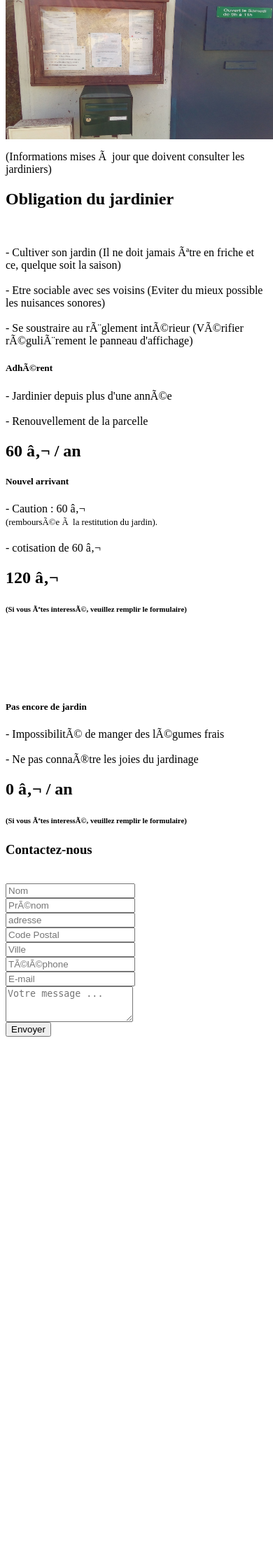
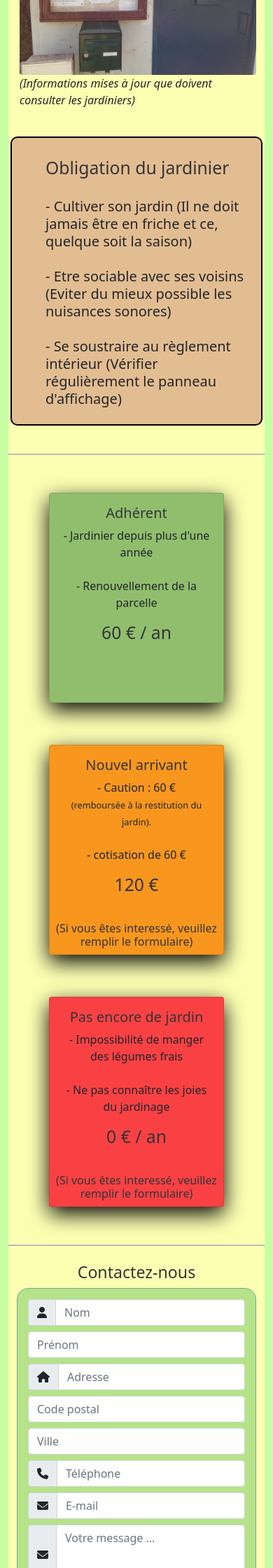
Before and after one commit to Perplexe45/amicaleDuLiege, a PHP site: page / in a window 390 px wide; the page is wider, and only the part inside the window is pictured. Shown: the part 2571-4811 px from the top of that part at 70% size. Before the commit the page ends 4052 px from the top of that part, so only its background shows below. Run offline with PHP 8.4, Linux system fonts and the light colour scheme; some libraries are stand-ins or nearby versions.

Commit message:
Fin du responsive

```diff
--- a/assets/css/style.css
+++ b/assets/css/style.css
@@ -6,47 +6,11 @@
   padding: 0;
 }
 
-
-
 body {
   width: 100%;
   height: 100%;
-  background-color: #6fc04a;
+  background-color: #C7FEA4;
 }
-
-body.modifPassword{
-  background-image: url(../background.png);
-  background-size: cover;
-  background-repeat: no-repeat;
-}
-
-#modifPasswordForm {
-  border: solid 1px;
-  max-width : 380px ;
-  border-radius: 7px;
-  background-color: rgba(249, 182, 11, 0.75);
-  margin:15% auto;
-  padding: 0 25px;
-}
-#modifPasswordForm h3{
-  text-align: center;
-  padding-top: 15px;
-  padding-bottom: 10px;
-}
-#modifPasswordForm input{
-  margin: 6px 0;
-  height: 45px;
-  padding: 0 10px;
-}
-#modifPasswordForm button{
-  margin: 15px 38px;
-  height: 45px;
-  width: 250px;
-  text-align: center;
-}
-
-
-
 
 .global-container {
   max-width: 1920px;
@@ -98,14 +59,14 @@ h6 {
 .cadre {
   padding-bottom: 10px;
   border-top: 2px solid #bbb;
-  background-color: #ecfcb3;
+  background-color: #FCFFB2;
 }
 
 .orangeCadre {
   border: solid 2px black;
   border-radius: 10px;
   background-color: #e3bd92;
-  margin: auto;
+
 
 }
 
@@ -183,105 +144,39 @@ img {
   height: 2.32rem;
   border-radius: 5px;
 }
-
 .styleForms {
-  border: solid 1px #537638;
+  border: solid 1px #73A9AD;
   margin: auto;
-  padding: auto;
+  padding: 15px 15px;
   border-radius: 1rem;
-  background: #b5c07f;
+  background: #b6E388;
+  width: 80%;
 }
 
-#adminForm {
-	margin-top: 4rem;
-  background-color: rgba(249, 182, 11, 0.75);
-	color: rgb(0, 0, 0);
-	border-radius: 5px;
-	padding: 30px;
-  height: 350px;
-  border: solid 1px;
-  max-width: 350px;
-  margin:4rem auto;
-}
-#adminForm h3{
-  text-align: center;
-  padding-bottom: 1rem;
-}
-
-.grey {
-	color: rgb(8, 3, 3);
-}
-.adjustFormAdmin {
-  margin-top: 12px;
-  padding-right:3px ;
-}
-.adjustFormAdmin p {
-  margin-top: 3px;
-  padding-right:3px ;
-}
-
-
-
-form #option {
-  color: #10110f;
-  margin-right: 5px;
-}
-
-.modifPasswordForm {
-	max-width: 450px;
-	margin: auto;
-	background-color: rgba(249, 182, 11, 0.75);
-	color: white;
-	border-radius: 5px;
-	padding: 50px;
-	margin-top: 300px;
-}
-
-input[type="email"], input[type="password"] {
-	padding: 15px;
-	width: 100%;
-	font-size: 1em;
-	border: 0;
-	border-radius: 5px;
-	color: #e9dfdf;
-	background-color: #0e1109;
-	margin-bottom: 15px;
-}
-
-button {
-	background-color: #a5e307;
-	color: white;
-	padding: 15px;
-	width: 100%;
-	font-size: 1em;
-	font-weight: bold;
-	border-radius: 5px;
-	border: 0;
-	cursor: pointer;
-}
-
-.greenButton {
+.greenButton, .registrationValid {
+  width: 10rem;
   height: 2.5rem;
   border-radius: 10px;
   background: #198754;
   color: white;
-  padding-top: 6px;
+  font-size: large;
+  display: block;
+  margin: auto;
+
 }
-.greenButton:hover {
+.greenButton:hover, .registrationValid:hover {
   background: #00610d;
   }
+.formButton {
+  padding-top: 1.40rem;
+  padding-bottom: auto;
 
-.formButton {
-  padding-top: 0.75rem;
-  padding-bottom: 0.75rem;
  }
 
 
- .container-OneColumn {
-  display: flex;
-  flex-direction: column;
-  justify-content: center;
-  text-align: center;
+.demandeEnreg{
+  max-width: 1000px;
+  margin: auto;
 }
 
 /* Caroussel */
@@ -326,7 +226,7 @@ footer {
   }
   .imgDisplay{
     width: 450px;
-    padding-left: 1rem !important;
+    padding-left: 0.75rem !important;
   }
   form#contact{
     max-width: 100%;
@@ -393,16 +317,14 @@ footer {
   }
   .imgDisplay{
     display: block;
-      padding-left: 0px !important;
-    }
-    .imgDisplay img{
-      width: 350px;
-    }
-    .cadreObligation {
-      max-width: 300px;
   }
 
-   .namePerson input {
-      padding-left: 0px;
+  .cadreObligation {
+    max-width: 360px !important;
+  }
+  .orangeCadre{
+    margin-left: auto !important;
+    margin-right: auto !important;
+    max-width: 500px;
   }
 }
--- a/index.html
+++ b/index.html
@@ -1,36 +1,49 @@
-<?php
-//verif si formulaire envoyé
-if (!empty($_POST)) {
+<!DOCTYPE html>
+<html lang="fr-FR">
+<head>
+    <meta charset="UTF-8">
+    <meta http-equiv="X-UA-Compatible" content="IE=edge">
+    <meta name="viewport" content="width=device-width, initial-scale=1.0">
+      <!-- Bootstrap CSS -->
+      <link href="/assets/css/bootstrap.min.css" rel="stylesheet">
+      <!-- My CSS -->
+      <link rel="stylesheet" href="/assets/css/style.css">
+      <link rel="stylesheet" media="only screen and (max-width: 500px)" href="./assets/css/style.mobile.css " />
+      <script src="https://kit.fontawesome.com/6ddde329a5.js" crossorigin="anonymous"></script>
 
-      if (isset($_POST['nom'],$_POST['prenom'],$_POST['adresse'],$_POST['codePostal'],$_POST['ville'],
-            $_POST['telephone'],$_POST['email'],$_POST['memo'])
-             && !empty($_POST['nom']) &&!empty($_POST['prenom']) &&!empty($_POST['adresse']) &&
-            !empty($_POST['codePostal']) && !empty($_POST['ville']) && !empty($_POST['telephone']) &&
-            !empty($_POST['email']) && !empty($_POST['memo']))
-        {
-        //Le formulaire est complet
-        $nom = strip_tags($_POST['nom']);
-        if (!filter_var($POST['email'], FILTER_VALIDATE_EMAIL)) {
-            die("L'adresse email est incorrecte");
-        }
-        //On Hasche le mot de passe
-    /*     $pass = password_hash($_POST[""])
-    } else { */
-      //var_dump($_POST);
-      //die('Le formulaire est incomplet');
-    }
-}
-@include 'includes/header.php'; // le @ n'affiche pas de msg d'erreur s'il n'y en a une.
-include 'includes/navbar.php';
-include 'includes/footer.php';
-include 'includes/functions.php';
+    <title>L'amicale du liège</title>
+</head>
+<body class="h-100 global-container">
+  <div class="container">
+    <!-- Bandeau du site -->
+    <header>
+      <img class="img-fluid"src="/assets/img/Bandeau_LesJardinDuLiege.png" alt="imageDeLassociation" />
+    </header>
 
-// Connexion à la bdd
-require_once 'connection.php';
-?>
-
-
-
+     <!-- Création de la Navbar -->
+    <nav class="navbar bg-gradient navbar-dark navbar-expand-md sticky-top navbar-light" style="background-color: #AA8B56;">
+      <div class="container">
+      <button class="navbar-toggler" data-bs-toggle="collapse" data-bs-target="#navbarDuSite">
+          <span class="navbar-toggler-icon"></span>
+        </button>
+        <div class="collapse navbar-collapse">
+          <ul class="navbar-nav fw-bold">
+              <li class="item-nav" >
+                  <a class="nav-link active" href="./index.html">Accueil</a>
+              </li>
+              <li class="item-nav">
+                  <a class="nav-link" href="./evenement.html">Evènements</a>
+              </li>
+              <li class="item-nav">
+                <a class="nav-link" href="./gestion.html">Gestion</a>
+            </li>
+              <li class="item-nav">
+                  <a class="nav-link" href="#contact">Contact</a>
+              </li>
+          </ul>
+        </div>
+      </div>
+    </nav>
       <div class="bg-danger blackCadre">
       <p style="font-size:1.4rem; text-align: center; color: rgb(247, 247, 241); font-weight: 700; padding-top:1rem;">
           Ce site a été uniquement conçu pour une évaluation avec un centre de formation. <br>
@@ -40,14 +53,13 @@ require_once 'connection.php';
 
     <main>
       <!-- Présentation -->
-  <div class="container">
-    <div class="row cadre">
+      <div class="container cadre">
         <h1 class="text-center my-5">L'envie de jardiner vous prend !</h1>
-
-      <div class="col-md-4 ps-3 cadre">
-        <img class="img-fluid rounded my-5" src="./assets/img/jardiniersHeureux.png" alt="jardiners heureux">
+        <div class="row presentation">
+            <div class="col-md-12 col-lg-12 col-xl-4 ps-3 col-sm-12 cadre">
+              <img class="rounded my-5" src="/assets/img/jardiniersHeureux.png" alt="jardiners heureux">
             </div>
-      <div class="introduction col-md-4 ps-5 cadre">
+            <div class="col-md-12 col-lg-12 col-xl-4 ps-5 col-sm-12 cadre">
               <p class="my-4 fs-5 lh-sm">
                 Envie de jardiner, de cultiver vos légumes et vos fruits ? <br><br>
                 A Tours, comme dans de nombreuses régions de France, des jardins familiaux permettent à chacun de bénéficier d'un espace à soi et de pouvoir cultiver ses légumes à moindre coût. <br><br>
@@ -55,12 +67,10 @@ require_once 'connection.php';
                 Cette association gère plus de 500 jardins, qui ont chacun une superficie de 150 m².
               </p>
             </div>
-      <div class="ps-2 py-5 col-sm-12 col-md-4 cadre">
+            <div class="localisationGarden col-md-12 col-lg-12 col-xl-4 ps-2 py-5 col-sm-12 cadre">
               <h5 class="">Localisation du jardin familiale</h5>
-        <div class="localisationGarden">
-          <img class=" img-fluid rounded-1 imgSituationGeo" src="./assets/img/SituationGeoAmicale.png" alt="">
+              <img class="rounded-1 imgSituationGeo" src="/assets/img/SituationGeoAmicale.png" alt="Lieu du local">
               <p class="fst-italic text-center" >(Passer la souris sur la photo pour agrandir)</p>
-        </div>
             </div>
         </div>
       </div>
@@ -68,35 +78,36 @@ require_once 'connection.php';
       <!-- Coordonnées de l'association et local -->
       <div class="container" >
         <div class="row cadre ">
-      <div class="col-md-6 ps-5 py-5" >
 
-        <h3 class=" my-3 ps-md-5">Adresse de l'amicale du liège</h3>
-          <p class="my-2 ps-md-5 fs-5 lh-sm">
+          <div class="col-xl-6 col-md-6 ps-xxl-5 ps-5 py-4 ps-lg-1" >
+            <h3 class=" my-3 ps-lg-5 ps-md-1">Adresse de l'amicale du liège</h3>
+            <p class="my-2 ps-lg-5 ps-md-1 fs-5 lh-sm">
               40 allée des marguerites <br>
               37200 - Tours
             </p><br>
-
-          <h3 class="my-3 ps-md-5">Responsable de l'association</h3>
-          <p class="my-2 ps-md-5 fs-5 lh-sm">
+            <h3 class="my-3 ps-lg-5 ps-md-1">Responsable de l'association</h3>
+            <p class="my-2 ps-lg-5 ps-md-1   fs-5 lh-sm">
               Madame Dupond Jeanne<br>
               Tel : 01.02.03.04.05 <br>
               Email : dupond.jeanne@free.fr
             </p>
+
             </div>
-      <div class="imgHouse col-md-6 py-4 ">
-        <h3 class="ps-md-4">Local de l'association</h3>
-        <div class="container mt-3 me-2 g-0">
-          <img src="./assets/img/localDuLiege.jpg" class="rounded" alt="Local de l'association" width="500" height="250">
-        </div>
+
+
+          <div class="imgHouse col-xl-6 col-md-6 my-md-5 my-lg-5 ps-xxl-5 ps-sm-5 ps-4 my-4 ">
+            <h3>Local de l'association</h3>
+            <img src="/assets/img/localDuLiege.jpg" class="img-fluid rounded" alt="Local de l'association" width="400" height="150">
+
         </div>
         </div>
       </div>
 
       <!-- Obligations du jardinier -->
-  <div class="container">
-    <div class="row align-items-center justify-content-center cadre">
-        <div class="imgDisplay col-4 mt-4 ps-5 ms-5 ">
-          <img class="img-fluid rounded" src="./assets/img/tableauInfosDuLiege.jpg" alt="jardiners heureux"  width="420" height="200">
+      <div class="container py-4 cadre">
+        <div class="row align-items-center justify-content-center">
+            <div class="imgDisplay col-xl-5 mt-4  ">
+              <img class="img-fluid rounded" src="/assets/img/tableauInfosDuLiege.jpg" alt="jardiners heureux"  width="420" height="200">
               <p class="fst-italic" ><span>(Informations mises à jour que doivent consulter les jardiniers)</span></p>
             </div>
 
@@ -113,9 +124,9 @@ require_once 'connection.php';
       </div>
 
       <!-- Prix d'1 location de jardin : 3 cartes  -->
-  <section  class="container"  >
-        <div class="row row-cols-1 row-cols-md-1 row-cols-lg-3 justify-content-center mt-0">
-          <div class="cadre d-flex flex-column align-items-center">
+      <section  class="container cadre py-4"  >
+        <div class="row row-cols-1 row-cols-md-1 row-cols-lg-3 justify-content-center mt-0 ">
+          <div class="d-flex flex-column align-items-center">
             <div class="card threeCards text-center cardOne">
               <div class="card-body">
                   <h5 class="card-title">Adhérent</h5>
@@ -129,7 +140,7 @@ require_once 'connection.php';
           </div>
 
 
-          <div class="cadre d-flex flex-column align-items-center">
+          <div class="d-flex flex-column align-items-center">
             <div class="card threeCards text-center cardTwo" style="height: 300px;">
               <div class="card-body">
                   <h5 class="card-title">Nouvel arrivant</h5>
@@ -144,7 +155,7 @@ require_once 'connection.php';
           </div>
 
 
-          <div class="cadre d-flex flex-column align-items-center">
+          <div class="d-flex flex-column align-items-center">
             <div class="card threeCards text-center cardThree">
               <div class="card-body">
                 <h5 class="card-title">Pas encore de jardin</h5>
@@ -162,89 +173,101 @@ require_once 'connection.php';
         </section>
 
         <!-- Formulaire pour enregistrement avec l'association -->
-  <section>
-    <div class="container text-center cadre py-5">
-      <div class="row g-2">
-        <div class="col-12">
-          <h3>Contactez-nous</h3><br>
-        </div>
-
-        <form method="post" class="container w-75 row col-6 styleForms flex-shrink-1" id="contact">
-          <div class="row g-2 col-12  m-auto">
-            <div class="col">
+        <section class="py-4 cadre">
+          <div class="container">
+            <h3 class="text-center">Contactez-nous</h3>
+            <form class="styleForms" id="contact">
+              <!-- Nom - prenom -->
+              <div class="row g-2 pb-2">
+                <div class="col-md-6 col-sm">
                   <div class="input-group">
                     <span class="input-group-text">
                         <span class="fas fa-user"></span>
                     </span>
-                      <input type="text" name="nom" class="form-control" placeholder="Nom" required>
+                    <input type="text" class="form-control lastName" placeholder="Nom" required>
+                  </div>
+                </div>
+                <div class="col-md-6 col-sm">
+                    <div class="input-group">
+                          <input type="text" class="form-control firstName" placeholder="Prénom" required>
+                    </div>
                 </div>
               </div>
 
-            <div class="col">
+              <!-- Adresse - CP - Ville -->
+              <div class="row g-2">
+                <div class="col-md-6 col-sm">
                   <div class="input-group">
-                      <input type="text" name="prenom" class="form-control" placeholder="Prénom" required>
+                    <span class="input-group-text">
+                    <span class="fa-sharp fa-solid fa-house"></span>
+                    </span>
+                    <input type="text" class="form-control" placeholder="Adresse" required>
+                  </div>
+                </div>
+                <div class="col-md-2 col-sm">
+                    <div class="input-group">
+                          <input type="text" class="form-control" placeholder="Code postal" required>
+                    </div>
+                </div>
+                <div class="col-md-4 col-sm pb-2">
+                  <div class="input-group">
+                        <input type="text" class="form-control" placeholder="Ville" required>
                   </div>
               </div>
               </div>
-          <div class="row g-2 col-12  m-auto">
-            <div class="col-7">
-                <div class="input-group">
-                      <span class="input-group-text">
-                          <span class="fas fa-house"></span>
-                      </span>
-                      <input type="text" name="adresse" class="form-control" placeholder="adresse" required>
-                </div>
-            </div>
 
-            <div class="col-2">
-                <div class="input-group">
-                      <input type="text" name="codePostal" class="form-control" placeholder="Code Postal" required>
-                </div>
-            </div>
-
-            <div class="col-3">
-                <div class="input-group">
-                      <input type="text" name="Ville" class="form-control" placeholder="Ville" required>
-                </div>
-            </div>
-          </div>
-          <div class="row g-2 col-12 col-sm m-auto">
-            <div class="col-5">
+              <!-- Téléphone - Email -->
+              <div class="row g-2 pb-2">
+                <div class="col-md-5 col-sm">
                   <div class="input-group">
                     <span class="input-group-text">
                       <span class="fa-sharp fa-solid fa-phone"></span>
                   </span>
-                <input type="text" name="telephone" class="form-control" placeholder="Téléphone" required>
+                  <input type="text" class="form-control" placeholder="Téléphone" required>
                   </div>
                 </div>
-
-            <div class="col-7">
+                <div class="col-md-7 col-sm">
                   <div class="input-group">
                     <span class="input-group-text">
                       <span class="fa-sharp fa-solid fa-envelope"></span>
                     </span>
-                <input type="text" name="email" class="form-control" placeholder="E-mail">
+                    <input type="text" class="form-control" placeholder="E-mail">
+                  </div>
+                </div>
               </div>
 
-            </div>
-
-          </div>
-          <div class="row col-12 g-2 col-sm m-auto">
+              <!-- Message -->
+              <div class="row g-2 pb-2">
+                <div class="col-md-12 col-sm">
                   <div class="input-group">
                     <span class="input-group-text">
                       <span class="fa-sharp fa-solid fa-envelope"></span>
                     </span>
                     <label for="Textarea1"></label>
-                    <textarea class="form-control" name="memo" id="Textarea1" placeholder="Votre message ..." rows="3" required></textarea>
+                    <textarea class="form-control" id="Textarea1" placeholder="Votre message ..." rows="3"></textarea>
                   </div>
                 </div>
+
+                <!-- Button -->
                 <div class="formButton">
-            <!-- <button type="submit" class="btn btn-lg btn-success my-4 row col-10 m-auto">Envoyer</button> -->
-            <button class="greenButton btn btn-lg btn-success " type="submit" value="Valider">Envoyer</button>
+                  <button type="submit" class="greenButton text-center">Envoyer</button>
+                  <!-- <input class="greenButton" type="submit" value="Valider"> -->
                 </div>
-          <div class="contactMessage"></div>
+              </div>
             </form>
         </div>
+    </section>
+
+    <!-- Footer -->
+    <footer >
+      <div class="my-3">
+        <p class="my-auto">Copyright &#9400; - Amicale du Liège - 2022</p>
       </div>
-  </section>
-</main>
+    </footer>
+
+    <!-- Bootstrap JavaScript -->
+    <script src="./assets/js/bootstrap.bundle.min.js"></script>
+    <!-- My JavaScript -->
+    <script src="./assets/js/script.js"></script>
+</body>
+</html>
```
Also changed, not shown: other parts of assets/css/style.css (+45 -19 lines), evenement.html (+66 -58 lines), gestion.html (+49 -58 lines). Lines whose indentation alone changed are shown as unchanged.
